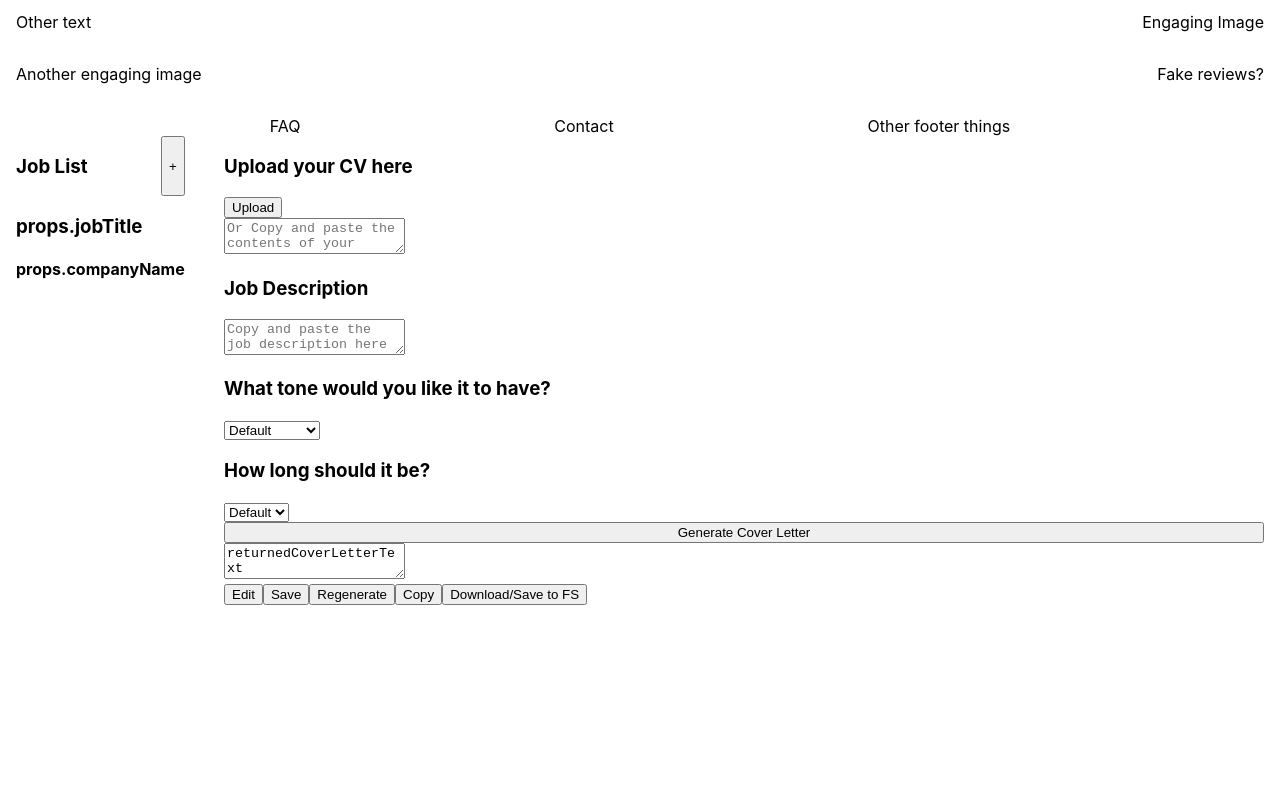
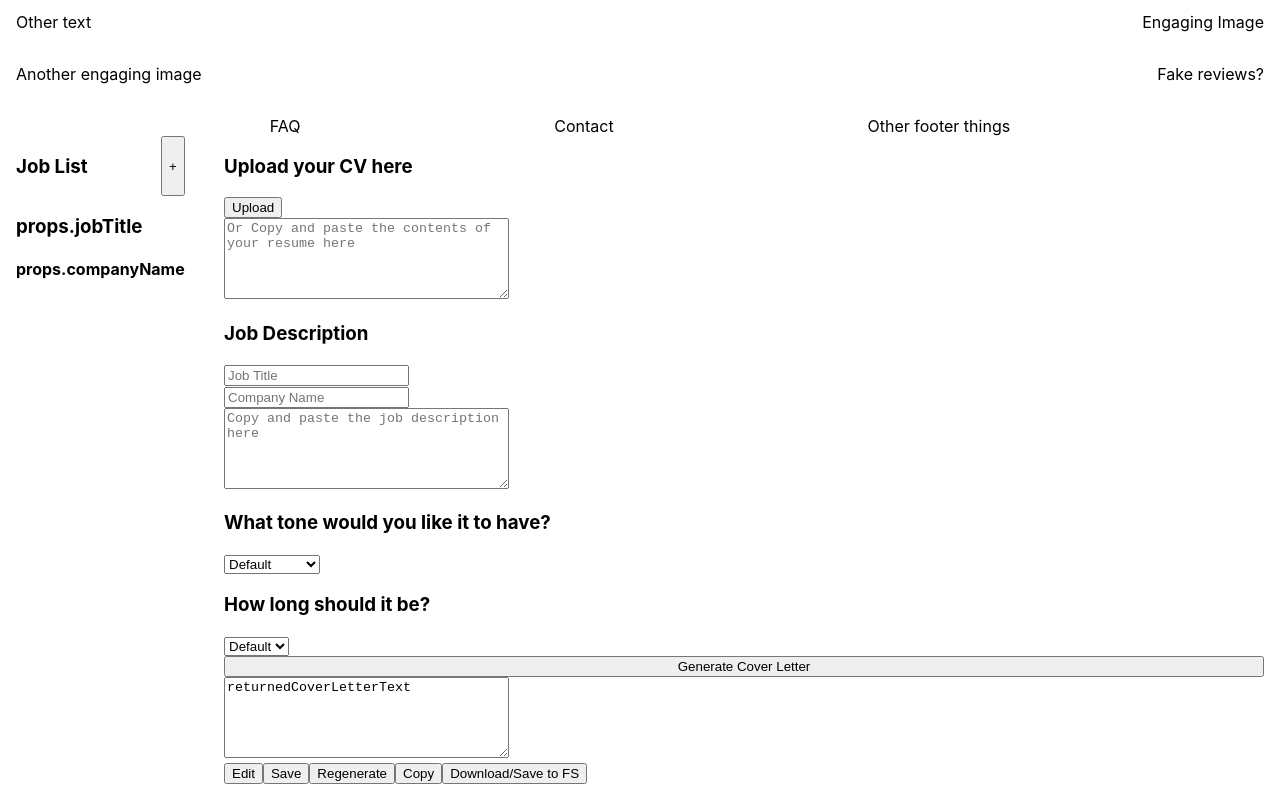
Before and after one commit to Funk3/jobscript, a React (Create React App) app in the folder client/: page / in a window 1280 px wide. Shown: the part 385-1185 px from the top of the page. Before the commit the page ends 1006 px from the top, so only its background shows below. Built offline with nearby package versions, Linux system fonts and the light colour scheme.

Commit message:
add textarea/input within form tag

```diff
--- a/client/src/components/CoverLetter.jsx
+++ b/client/src/components/CoverLetter.jsx
@@ -1,15 +1,18 @@
 import React from "react";
 
 export default function CoverLetter() {
-
   //helper function (here or in app.js and pass as prop?) getCoverLetterByJobAppId(jobAppId) that takes in job_app id  and returns string with job_app.cover_letter_text
   // returnedCoverLetterText = getCoverLetterByJobAppId(state.jobappid or props.jobappid?)
-
 
   //edit buttons might need to be their own components as they do different things? or helpers to direct onClick
   return (
     <div className="rhs-cover-letter">
-      <textarea defaultValue="returnedCoverLetterText"></textarea>
+      <form>
+        <textarea
+          defaultValue="returnedCoverLetterText"
+          rows="5"
+          cols="33"
+        ></textarea>
 
         <section className="manage-cl-buttons">
           <button> Edit</button>
@@ -18,7 +21,7 @@ export default function CoverLetter() {
           <button> Copy</button>
           <button> Download/Save to FS </button>
         </section>
-
+      </form>
     </div>
   );
 }
--- a/client/src/components/CustomLength.jsx
+++ b/client/src/components/CustomLength.jsx
@@ -1,14 +1,16 @@
-import React from 'react'
+import React from "react";
 
-export default function CustomLength(){
-  return(
+export default function CustomLength() {
+  return (
     <section className="custom-length">
       <h3>How long should it be?</h3>
+      <form>
         <select>
           <option>Default</option>
           <option>Short</option>
           <option>Long</option>
         </select>
+      </form>
     </section>
-  )
+  );
 }
--- a/client/src/components/CustomTone.jsx
+++ b/client/src/components/CustomTone.jsx
@@ -1,14 +1,16 @@
-import React from 'react'
+import React from "react";
 
-export default function CustomTone(){
-  return(
+export default function CustomTone() {
+  return (
     <section className="custom-tone">
       <h3>What tone would you like it to have?</h3>
+      <form>
         <select>
           <option>Default</option>
           <option>Friendly</option>
           <option>Professional</option>
         </select>
+      </form>
     </section>
-  )
+  );
 }
--- a/client/src/components/InputJobDesc.jsx
+++ b/client/src/components/InputJobDesc.jsx
@@ -1,10 +1,17 @@
 import React from "react";
 
-export default function InputJobDesc(){
-  return(
+export default function InputJobDesc() {
+  return (
     <section>
       <h3>Job Description</h3>
-      <textarea placeholder="Copy and paste the job description here"></textarea>
+      <form>
+        <input placeholder="Job Title" type="text" name="job-title"></input>
+        <br></br>
+        <input
+          placeholder="Company Name" type="text" name="company-name"></input>
+        <br></br>
+        <textarea placeholder="Copy and paste the job description here" rows="5" cols="33"></textarea>
+      </form>
     </section>
-  )
+  );
 }
--- a/client/src/components/InputResume.jsx
+++ b/client/src/components/InputResume.jsx
@@ -5,9 +5,10 @@ export default function InputResume() {
     <section className="rhs-input-resume-section">
       <h3>Upload your CV here</h3>
       <button>Upload</button>
-
       <div>
-        <textarea placeholder="Or Copy and paste the contents of your resume here"></textarea>
+       <form>
+        <textarea placeholder="Or Copy and paste the contents of your resume here" rows="5" cols="33"></textarea>
+       </form>
       </div>
     </section>
   );
```
Lines whose indentation alone changed are shown as unchanged.
